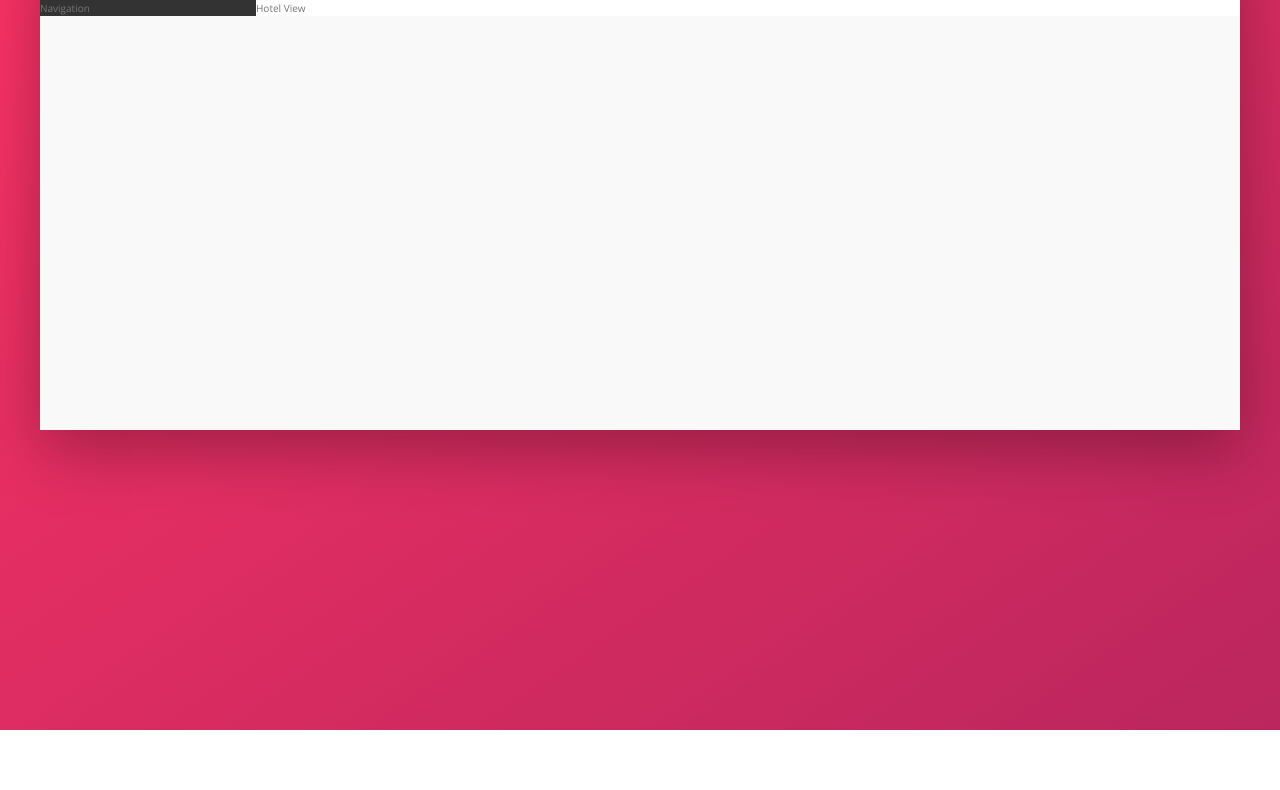
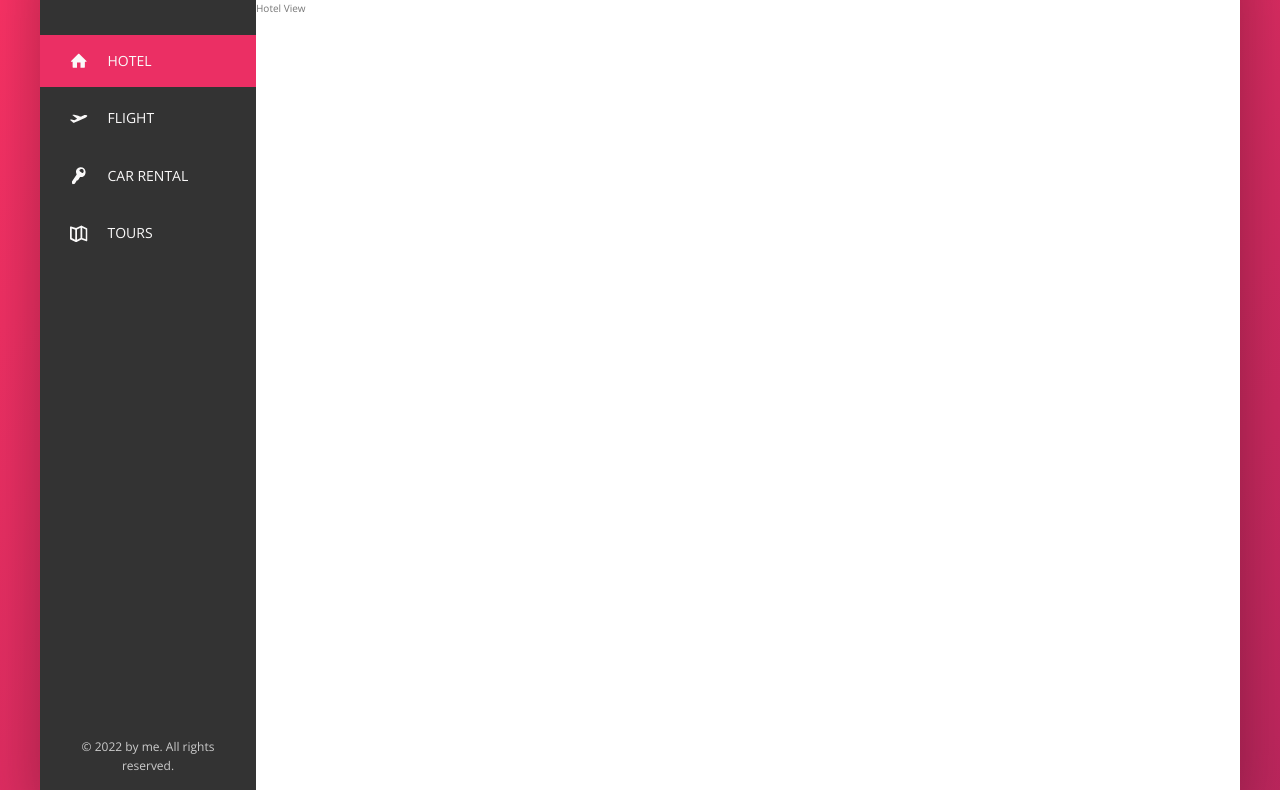
Before and after one commit to gaymemohamed/trello-app, a website: page index.html in a window 1280 px wide. Shown: the part 150-940 px from the top of the page. Before the commit the page ends 880 px from the top, so only its background shows below. Drawn offline with nearby package versions, Linux system fonts and the light colour scheme.

Commit message:
side nav finished

```diff
--- a/index.html
+++ b/index.html
@@ -47,7 +47,47 @@
             </header>
             <div class="content">
                 <nav class="sidebar">
-                    Navigation
+                    <ul class="side-nav">
+                        <li class="side-nav__item side-nav__item--active ">
+                            <a href="#" class="side-nav__link">
+                                <svg class="side-nav__icon">
+                                    <use xlink:href="img/stripe.svg#icon-home"></use>
+                                </svg>
+                                <span>Hotel</span>
+                            </a>
+                        </li>
+
+                        <li class="side-nav__item">
+                            <a href="#" class="side-nav__link">
+                                <svg class="side-nav__icon">
+                                    <use xlink:href="img/stripe.svg#icon-aircraft-take-off"></use>
+                                </svg>
+                                <span>Flight</span>
+                            </a>
+                        </li>
+
+                        <li class="side-nav__item">
+                            <a href="#" class="side-nav__link">
+                                <svg class="side-nav__icon">
+                                    <use xlink:href="img/stripe.svg#icon-key"></use>
+                                </svg>
+                                <span>Car rental</span>
+                            </a>
+                        </li>
+
+                        <li class="side-nav__item">
+                            <a href="#" class="side-nav__link">
+                                <svg class="side-nav__icon">
+                                    <use xlink:href="img/stripe.svg#icon-map"></use>
+                                </svg>
+                                <span>Tours</span>
+                            </a>
+                        </li>
+                    </ul>
+
+                    <div class="legal">
+                        &copy; 2022 by me. All rights reserved.
+                    </div>
                 </nav>
                 <main class="hotel-view">
                     Hotel View
--- a/sass/_components.scss
+++ b/sass/_components.scss
@@ -23,7 +23,7 @@
         color: inherit;
         width: 90%;
         border: none;
-        border-radius: 50%;
+        border-radius: 100px;
         padding: .7rem 2rem;
         transition: all .2s;
         margin-right: -3.25rem;
@@ -120,3 +120,72 @@
         font-size: 1.4rem;
     }
 }
+
+
+/////////////////////////////////
+// Side navigation
+.side-nav{
+    list-style: none;
+    margin-top: 3.5rem;
+    font-size: 1.4rem;
+
+    &__item{
+        position: relative;
+        &:not(:last-child){
+            margin-bottom: .5rem;
+        }
+    }
+
+    &__item::before{
+        content: "";
+        position: absolute;
+        top: 0;
+        left: 0;
+        height: 100%;
+        width: 3px;
+        background-color: var(--color-primary);
+        transform: scaleY(0);
+        transition: transform .3s,
+                    width .4s cubic-bezier(1,0,.17,1) .3s;
+    }
+
+    &__item:hover::before,
+    &__item--active::before{
+        transform: scaleY(1);
+        width: 100%;
+    }
+
+    &__item:active::before {
+        background-color: var(--color-primary-light);
+    }
+
+    &__link:link,
+    &__link:visited{
+        color: var(--color-Grey-light-1);
+        text-decoration: none;
+        text-transform: uppercase;
+        padding: 1.5rem 3rem;
+        position: relative;
+        z-index: 10;
+
+        display: flex;
+        align-items: center;
+    }
+    &__icon{
+        width: 1.75rem;
+        height: 1.75rem;
+        fill: currentColor;
+        margin-right: 2rem;
+    }
+}
+
+
+/////////////////////////////////
+// Legal
+
+.legal{
+    font-size: 1.2rem;
+    color: var(--color-Grey-light-4);
+    text-align: center;
+    padding: 2.5rem;
+}
--- a/sass/_layout.scss
+++ b/sass/_layout.scss
@@ -23,6 +23,10 @@
     background-color: var(--color-Grey-dark-1);
     // flex : flex-grow : 0 , flex-shrink:0 , flex-basis:18%;
     flex: 0 0 18%;
+    height: 80rem;
+    display: flex;
+    flex-direction: column;
+    justify-content: space-between;
 }
 
 .hotel-view{
```
Also changed, not shown: css/style.css, 1 other file.
